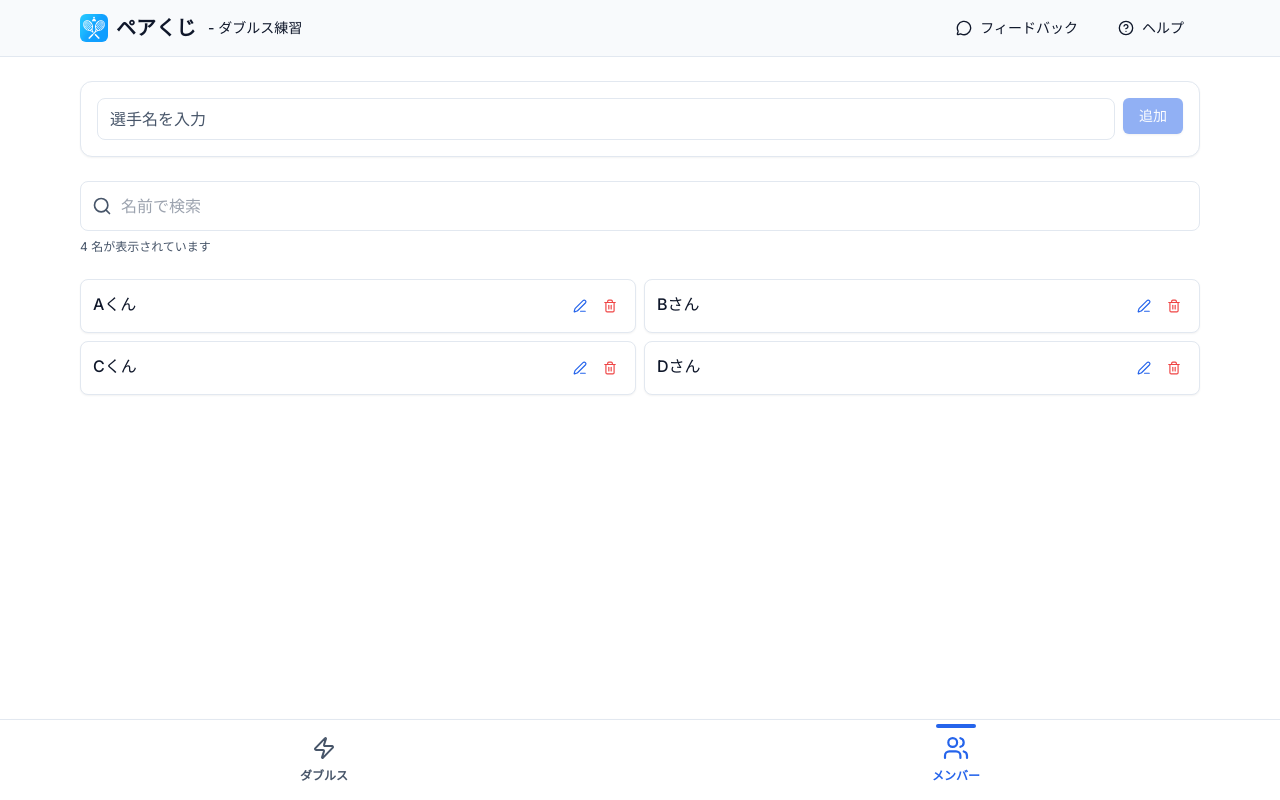
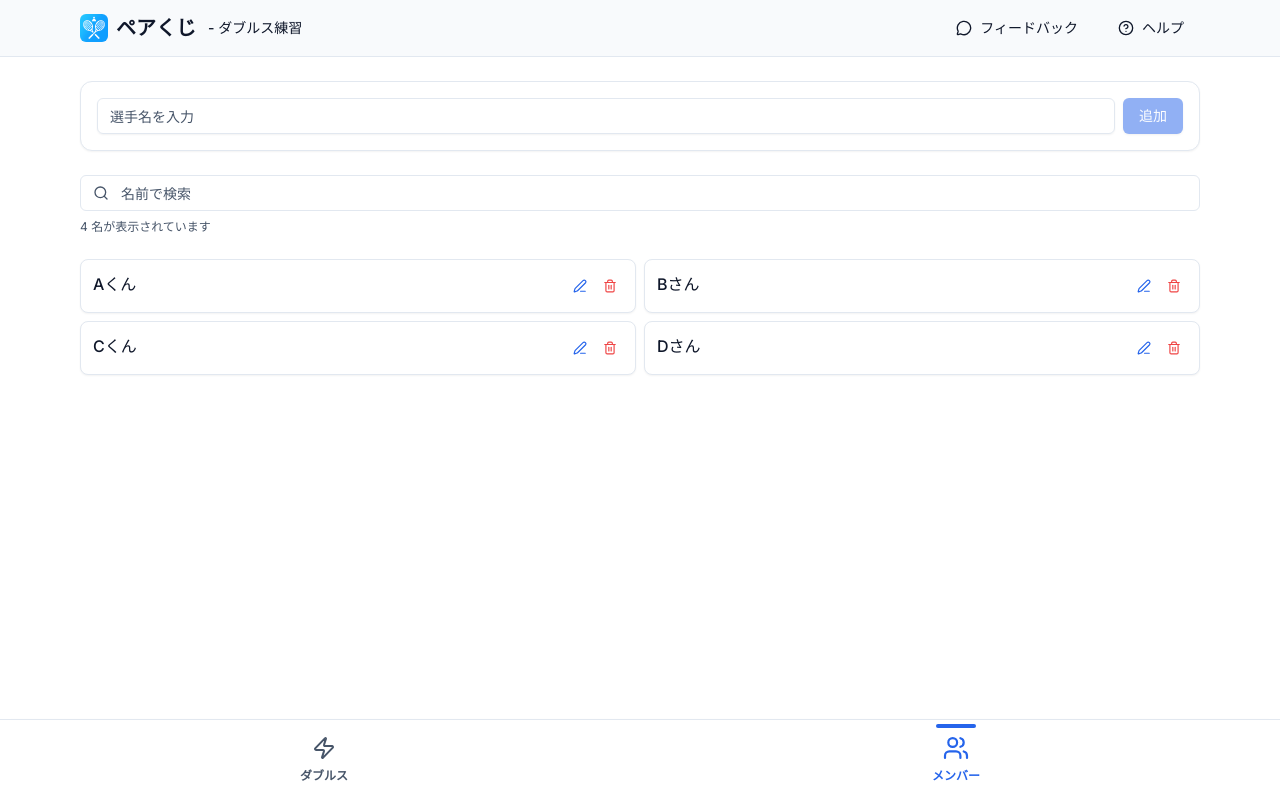
Before and after one commit to KM0912/pairkuji, a Next.js app: page /members in a window 1280 px wide. Built offline with nearby package versions, Linux system fonts and the light colour scheme; no server answers.

Commit message:
検索フォームにshadcnを使用するように実装

```diff
--- a/src/app/members/page.tsx
+++ b/src/app/members/page.tsx
@@ -5,6 +5,12 @@ import { Search, X, Trash2, Users, Edit3 } from 'lucide-react';
 import { useMemberStore } from '@/lib/stores/memberStore';
 import { usePracticeStore } from '@/lib/stores/practiceStore';
 import { Button } from '@/components/ui/button';
+import { Input } from '@/components/ui/input';
+import {
+  InputGroup,
+  InputGroupAddon,
+  InputGroupInput,
+} from '@/components/ui/input-group';
 
 interface EditingMember {
   id: number;
@@ -106,12 +112,10 @@ export default function MembersPage() {
           onSubmit={handleAdd}
           className="bg-card p-4 rounded-xl shadow-sm border border-border flex gap-2 mb-4"
         >
-          <input
-            type="text"
+          <Input
             value={name}
             onChange={(e) => setName(e.target.value)}
             placeholder="選手名を入力"
-            className="flex-1 rounded-lg px-3 py-2 bg-card border border-border placeholder:text-muted-foreground focus:outline-none focus:ring-2 focus:ring-primary/20 focus:border-primary"
           />
           <Button variant="default" type="submit" disabled={!name.trim()}>
             追加
@@ -120,27 +124,24 @@ export default function MembersPage() {
 
         <div className="mb-4">
           <div className="relative">
-            <div className="absolute inset-y-0 left-0 pl-3 flex items-center pointer-events-none">
-              <Search className="w-5 h-5 text-muted-foreground" />
-            </div>
-            <input
-              type="text"
-              value={searchTerm}
-              onChange={(e) => setSearchTerm(e.target.value)}
-              placeholder="名前で検索"
-              className="w-full pl-10 pr-4 py-3 border rounded-lg text-base min-h-[48px] border-border focus:border-primary focus:ring-2 focus:ring-primary/20 transition-all duration-200"
-              aria-label="選手検索"
-            />
-            {searchTerm && (
-              <button
-                type="button"
+            <InputGroup>
+              <InputGroupInput
+                aria-label="選手検索"
+                value={searchTerm}
+                onChange={(e) => setSearchTerm(e.target.value)}
+                placeholder="名前で検索"
+              />
+              <InputGroupAddon>
+                <Search className="w-5 h-5 text-muted-foreground" />
+              </InputGroupAddon>
+              <InputGroupAddon
+                align="inline-end"
                 onClick={() => setSearchTerm('')}
-                className="absolute inset-y-0 right-0 px-3 text-muted-foreground hover:text-foreground"
                 aria-label="検索をクリア"
               >
-                <X className="w-4 h-4" />
-              </button>
-            )}
+                {searchTerm && <X className="w-4 h-4" />}
+              </InputGroupAddon>
+            </InputGroup>
           </div>
           <p className="mt-2 text-xs text-muted-foreground">
             {isLoading
--- /dev/null
+++ b/src/components/ui/input-group.tsx
@@ -0,0 +1,170 @@
+"use client"
+
+import * as React from "react"
+import { cva, type VariantProps } from "class-variance-authority"
+
+import { cn } from "@/lib/utils"
+import { Button } from "@/components/ui/button"
+import { Input } from "@/components/ui/input"
+import { Textarea } from "@/components/ui/textarea"
+
+function InputGroup({ className, ...props }: React.ComponentProps<"div">) {
+  return (
+    <div
+      data-slot="input-group"
+      role="group"
+      className={cn(
+        "group/input-group border-input dark:bg-input/30 shadow-xs relative flex w-full items-center rounded-md border outline-none transition-[color,box-shadow]",
+        "h-9 has-[>textarea]:h-auto",
+
+        // Variants based on alignment.
+        "has-[>[data-align=inline-start]]:[&>input]:pl-2",
+        "has-[>[data-align=inline-end]]:[&>input]:pr-2",
+        "has-[>[data-align=block-start]]:h-auto has-[>[data-align=block-start]]:flex-col has-[>[data-align=block-start]]:[&>input]:pb-3",
+        "has-[>[data-align=block-end]]:h-auto has-[>[data-align=block-end]]:flex-col has-[>[data-align=block-end]]:[&>input]:pt-3",
+
+        // Focus state.
+        "has-[[data-slot=input-group-control]:focus-visible]:ring-ring has-[[data-slot=input-group-control]:focus-visible]:ring-1",
+
+        // Error state.
+        "has-[[data-slot][aria-invalid=true]]:ring-destructive/20 has-[[data-slot][aria-invalid=true]]:border-destructive dark:has-[[data-slot][aria-invalid=true]]:ring-destructive/40",
+
+        className
+      )}
+      {...props}
+    />
+  )
+}
+
+const inputGroupAddonVariants = cva(
+  "text-muted-foreground flex h-auto cursor-text select-none items-center justify-center gap-2 py-1.5 text-sm font-medium group-data-[disabled=true]/input-group:opacity-50 [&>kbd]:rounded-[calc(var(--radius)-5px)] [&>svg:not([class*='size-'])]:size-4",
+  {
+    variants: {
+      align: {
+        "inline-start":
+          "order-first pl-3 has-[>button]:ml-[-0.45rem] has-[>kbd]:ml-[-0.35rem]",
+        "inline-end":
+          "order-last pr-3 has-[>button]:mr-[-0.4rem] has-[>kbd]:mr-[-0.35rem]",
+        "block-start":
+          "[.border-b]:pb-3 order-first w-full justify-start px-3 pt-3 group-has-[>input]/input-group:pt-2.5",
+        "block-end":
+          "[.border-t]:pt-3 order-last w-full justify-start px-3 pb-3 group-has-[>input]/input-group:pb-2.5",
+      },
+    },
+    defaultVariants: {
+      align: "inline-start",
+    },
+  }
+)
+
+function InputGroupAddon({
+  className,
+  align = "inline-start",
+  ...props
+}: React.ComponentProps<"div"> & VariantProps<typeof inputGroupAddonVariants>) {
+  return (
+    <div
+      role="group"
+      data-slot="input-group-addon"
+      data-align={align}
+      className={cn(inputGroupAddonVariants({ align }), className)}
+      onClick={(e) => {
+        if ((e.target as HTMLElement).closest("button")) {
+          return
+        }
+        e.currentTarget.parentElement?.querySelector("input")?.focus()
+      }}
+      {...props}
+    />
+  )
+}
+
+const inputGroupButtonVariants = cva(
+  "flex items-center gap-2 text-sm shadow-none",
+  {
+    variants: {
+      size: {
+        xs: "h-6 gap-1 rounded-[calc(var(--radius)-5px)] px-2 has-[>svg]:px-2 [&>svg:not([class*='size-'])]:size-3.5",
+        sm: "h-8 gap-1.5 rounded-md px-2.5 has-[>svg]:px-2.5",
+        "icon-xs":
+          "size-6 rounded-[calc(var(--radius)-5px)] p-0 has-[>svg]:p-0",
+        "icon-sm": "size-8 p-0 has-[>svg]:p-0",
+      },
+    },
+    defaultVariants: {
+      size: "xs",
+    },
+  }
+)
+
+function InputGroupButton({
+  className,
+  type = "button",
+  variant = "ghost",
+  size = "xs",
+  ...props
+}: Omit<React.ComponentProps<typeof Button>, "size"> &
+  VariantProps<typeof inputGroupButtonVariants>) {
+  return (
+    <Button
+      type={type}
+      data-size={size}
+      variant={variant}
+      className={cn(inputGroupButtonVariants({ size }), className)}
+      {...props}
+    />
+  )
+}
+
+function InputGroupText({ className, ...props }: React.ComponentProps<"span">) {
+  return (
+    <span
+      className={cn(
+        "text-muted-foreground flex items-center gap-2 text-sm [&_svg:not([class*='size-'])]:size-4 [&_svg]:pointer-events-none",
+        className
+      )}
+      {...props}
+    />
+  )
+}
+
+function InputGroupInput({
+  className,
+  ...props
+}: React.ComponentProps<"input">) {
+  return (
+    <Input
+      data-slot="input-group-control"
+      className={cn(
+        "flex-1 rounded-none border-0 bg-transparent shadow-none focus-visible:ring-0 dark:bg-transparent",
+        className
+      )}
+      {...props}
+    />
+  )
+}
+
+function InputGroupTextarea({
+  className,
+  ...props
+}: React.ComponentProps<"textarea">) {
+  return (
+    <Textarea
+      data-slot="input-group-control"
+      className={cn(
+        "flex-1 resize-none rounded-none border-0 bg-transparent py-3 shadow-none focus-visible:ring-0 dark:bg-transparent",
+        className
+      )}
+      {...props}
+    />
+  )
+}
+
+export {
+  InputGroup,
+  InputGroupAddon,
+  InputGroupButton,
+  InputGroupText,
+  InputGroupInput,
+  InputGroupTextarea,
+}
--- /dev/null
+++ b/src/components/ui/input.tsx
@@ -0,0 +1,22 @@
+import * as React from "react"
+
+import { cn } from "@/lib/utils"
+
+const Input = React.forwardRef<HTMLInputElement, React.ComponentProps<"input">>(
+  ({ className, type, ...props }, ref) => {
+    return (
+      <input
+        type={type}
+        className={cn(
+          "flex h-9 w-full rounded-md border border-input bg-transparent px-3 py-1 text-base shadow-sm transition-colors file:border-0 file:bg-transparent file:text-sm file:font-medium file:text-foreground placeholder:text-muted-foreground focus-visible:outline-none focus-visible:ring-1 focus-visible:ring-ring disabled:cursor-not-allowed disabled:opacity-50 md:text-sm",
+          className
+        )}
+        ref={ref}
+        {...props}
+      />
+    )
+  }
+)
+Input.displayName = "Input"
+
+export { Input }
--- /dev/null
+++ b/src/components/ui/textarea.tsx
@@ -0,0 +1,22 @@
+import * as React from "react"
+
+import { cn } from "@/lib/utils"
+
+const Textarea = React.forwardRef<
+  HTMLTextAreaElement,
+  React.ComponentProps<"textarea">
+>(({ className, ...props }, ref) => {
+  return (
+    <textarea
+      className={cn(
+        "flex min-h-[60px] w-full rounded-md border border-input bg-transparent px-3 py-2 text-base shadow-sm placeholder:text-muted-foreground focus-visible:outline-none focus-visible:ring-1 focus-visible:ring-ring disabled:cursor-not-allowed disabled:opacity-50 md:text-sm",
+        className
+      )}
+      ref={ref}
+      {...props}
+    />
+  )
+})
+Textarea.displayName = "Textarea"
+
+export { Textarea }
```
Also changed, not shown: 1 other file (tests, documents, lock files or other folders).
